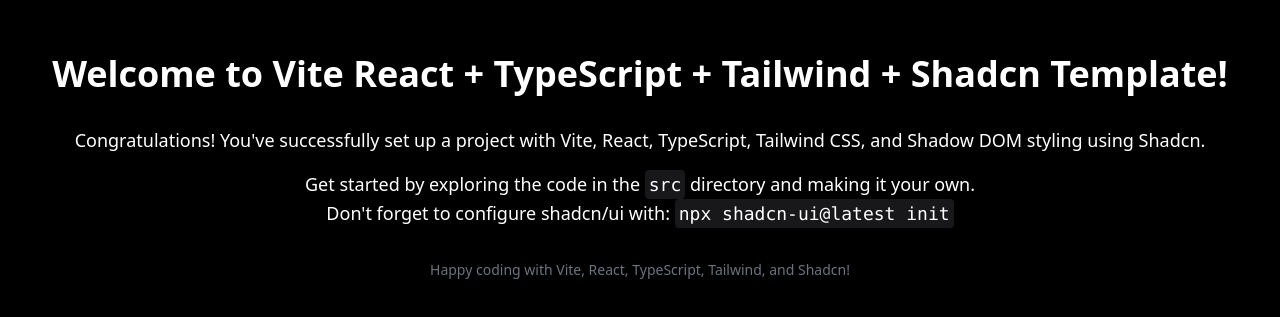
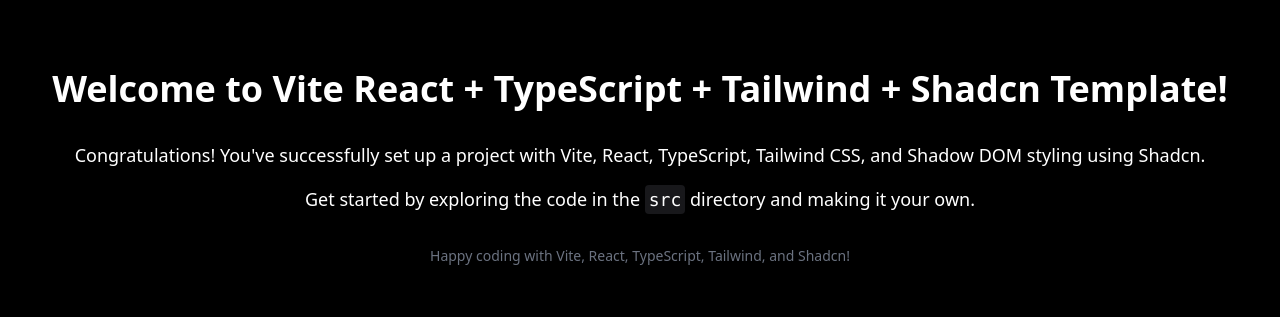
Before and after one commit to Yokosumi/sc007-main-page, a React (Vite) app: page / in a window 1280 px wide. Shown: the part 233-550 px from the top of the page. Built offline with nearby package versions, Linux system fonts and the light colour scheme.

Commit message:
Remove unnecessary configuration command

```diff
--- a/src/App.tsx
+++ b/src/App.tsx
@@ -16,8 +16,6 @@
                         Get started by exploring the code in the{' '}
                         <code>src</code> directory and making it your own.
                     </p>
-                    Don't forget to configure shadcn/ui with:{' '}
-                    <code>npx shadcn-ui@latest init</code>
                 </main>
                 <footer className="mt-8 text-sm text-gray-500">
                     <p>
```
